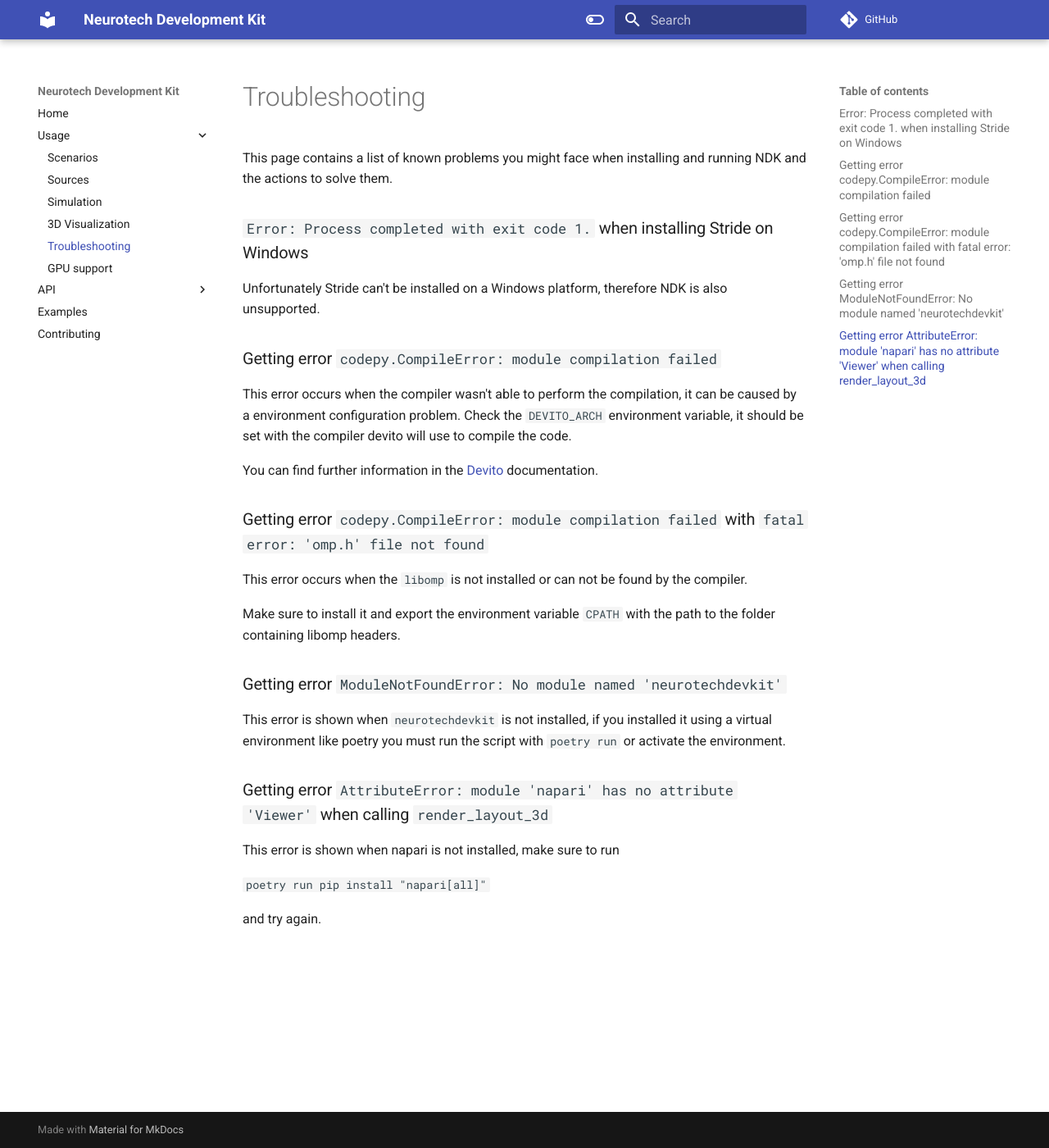
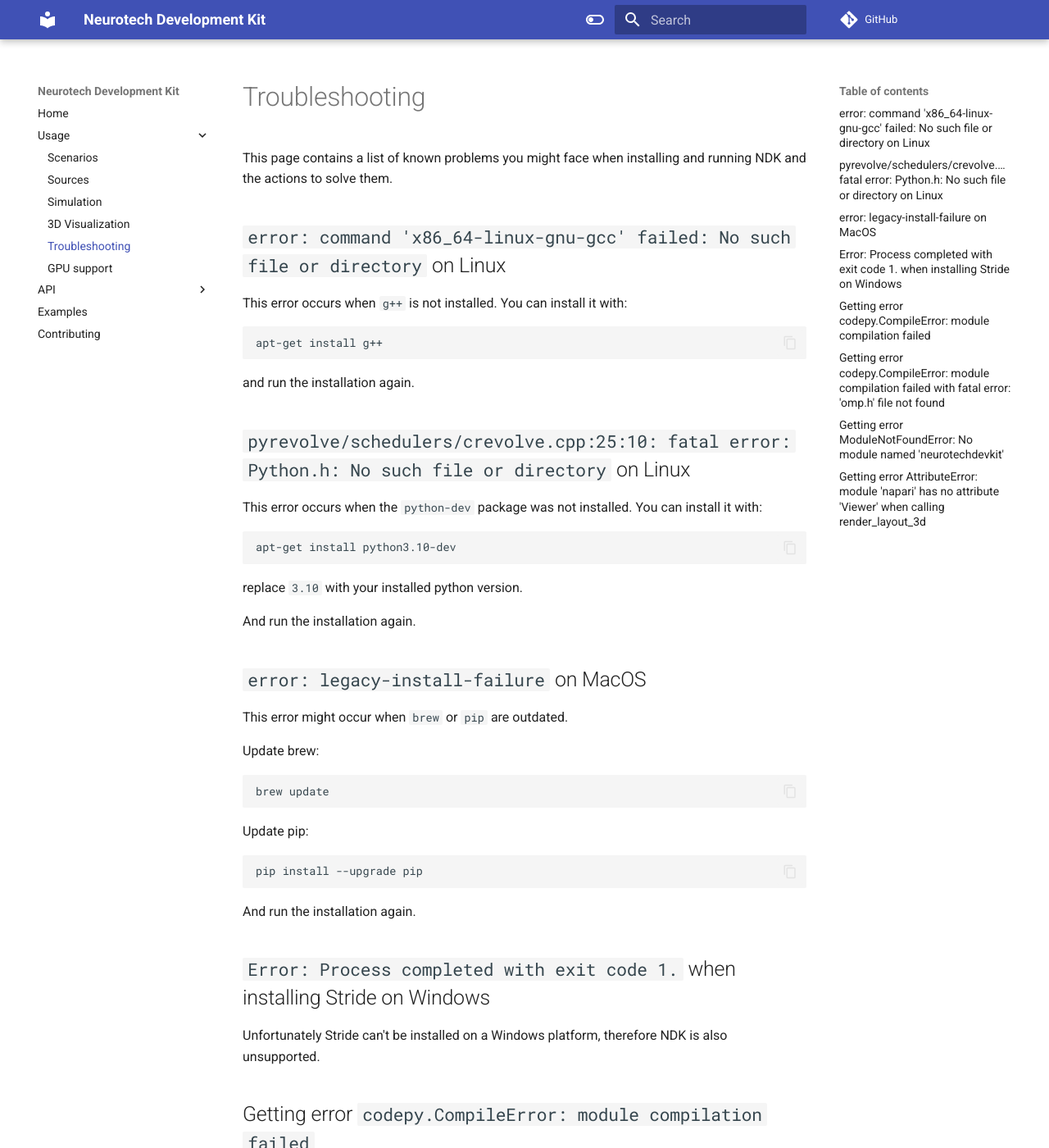
Before and after one commit to agencyenterprise/neurotechdevkit, an MkDocs documentation site: the page built from docs/usage/troubleshooting.md, in a window 1280 px wide and 1400 px high. Shown: the whole window at 82% size. Built offline with MkDocs 1.6.1 and Material for MkDocs 9.7.7, drawn with Linux system fonts in a browser that asks for light colours; comment, search, counter and statistics services are not loaded.

Commit message:
Extending troubleshooting (#61)

````diff
--- a/docs/usage/troubleshooting.md
+++ b/docs/usage/troubleshooting.md
@@ -1,27 +1,64 @@
+# Troubleshooting
+
 This page contains a list of known problems you might face when installing and running NDK and the actions to solve them.
 
+## `error: command 'x86_64-linux-gnu-gcc' failed: No such file or directory` on Linux
 
-### `Error: Process completed with exit code 1.` when installing Stride on Windows
+This error occurs when `g++` is not installed. You can install it with:
+
+```
+apt-get install g++
+```
+
+and run the installation again.
+
+## `pyrevolve/schedulers/crevolve.cpp:25:10: fatal error: Python.h: No such file or directory` on Linux
+
+This error occurs when the `python-dev` package was not installed. You can install it with:
+```
+apt-get install python3.10-dev
+```
+replace `3.10` with your installed python version.
+
+And run the installation again.
+
+## `error: legacy-install-failure` on MacOS
+
+This error might occur when `brew` or `pip` are outdated.
+
+Update brew:
+```
+brew update
+```
+
+Update pip:
+```
+pip install --upgrade pip
+```
+
+And run the installation again.
+
+## `Error: Process completed with exit code 1.` when installing Stride on Windows
 
 Unfortunately Stride can't be installed on a Windows platform, therefore NDK is also unsupported.
 
-### Getting error `codepy.CompileError: module compilation failed`
+## Getting error `codepy.CompileError: module compilation failed`
 
 This error occurs when the compiler wasn't able to perform the compilation, it can be caused by a environment configuration problem. Check the `DEVITO_ARCH` environment variable, it should be set with the compiler devito will use to compile the code.
 
 You can find further information in the [Devito](https://github.com/devitocodes/devito/wiki/) documentation.
 
-### Getting error `codepy.CompileError: module compilation failed` with `fatal error: 'omp.h' file not found`
+## Getting error `codepy.CompileError: module compilation failed` with `fatal error: 'omp.h' file not found`
 
 This error occurs when the `libomp` is not installed or can not be found by the compiler.
 
 Make sure to install it and export the environment variable `CPATH` with the path to the folder containing libomp headers.
 
-### Getting error `ModuleNotFoundError: No module named 'neurotechdevkit'`
+## Getting error `ModuleNotFoundError: No module named 'neurotechdevkit'`
 
 This error is shown when `neurotechdevkit` is not installed, if you installed it using a virtual environment like poetry you must run the script with `poetry run` or activate the environment.
 
-### Getting error `AttributeError: module 'napari' has no attribute 'Viewer'` when calling `render_layout_3d`
+## Getting error `AttributeError: module 'napari' has no attribute 'Viewer'` when calling `render_layout_3d`
 
 This error is shown when napari is not installed, make sure to run
 
````
